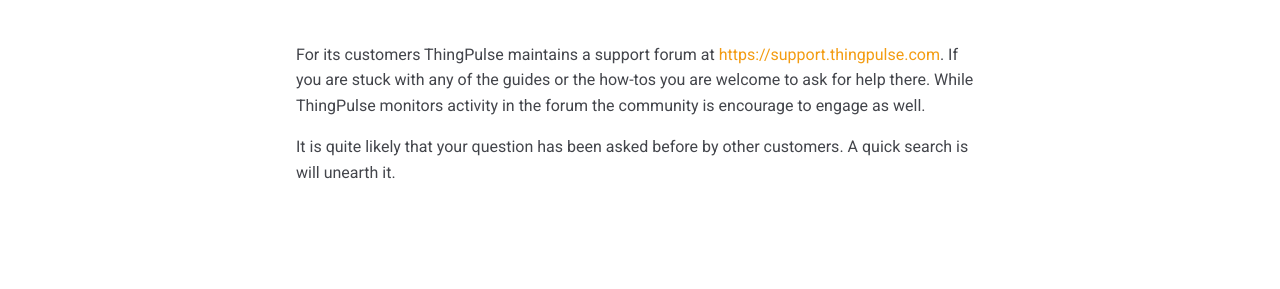
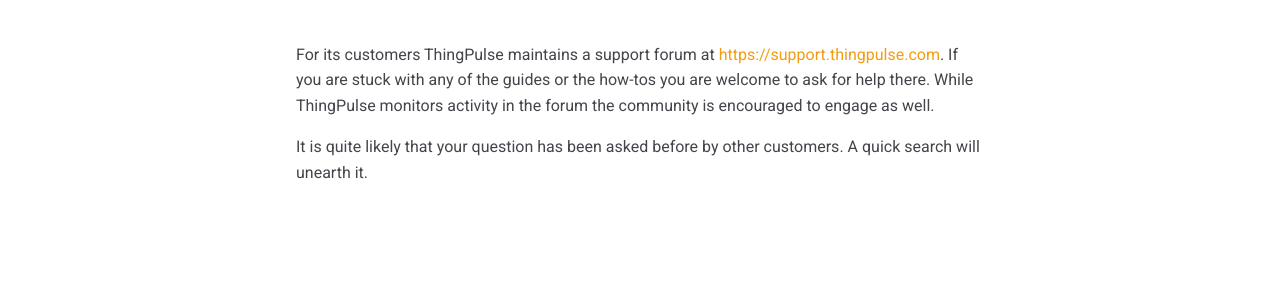
Before and after one commit to ThingPulse/docs, an MkDocs documentation site: the page built from docs/support.md, in a window 1280 px wide. Shown: the part 187-476 px from the top of the page. Built offline with MkDocs 1.6.1 and Material for MkDocs 9.7.7, drawn with Linux system fonts in a browser that asks for light colours; comment, search, counter and statistics services are not loaded; old or Windows-style settings are respelled for this version of MkDocs.

Commit message:
Fix typos

```diff
--- a/docs/support.md
+++ b/docs/support.md
@@ -2,6 +2,6 @@
 
 For its customers ThingPulse maintains a support forum at https://support.thingpulse.com. If you are stuck with any
 of the guides or the how-tos you are welcome to ask for help there. While ThingPulse monitors activity in the forum
-the community is encourage to engage as well.
+the community is encouraged to engage as well.
 
-It is quite likely that your question has been asked before by other customers. A quick search is will unearth it.
+It is quite likely that your question has been asked before by other customers. A quick search will unearth it.
--- a/mkdocs.yml
+++ b/mkdocs.yml
@@ -33,7 +33,7 @@
   # https://squidfunk.github.io/mkdocs-material/getting-started/#adding-social-links
   social:
     - type: facebook
-      link: https://facebook/thingpulse
+      link: https://facebook.com/thingpulse
     - type: github-alt
       link: https://github.com/thingpulse
     - type: twitter
```
